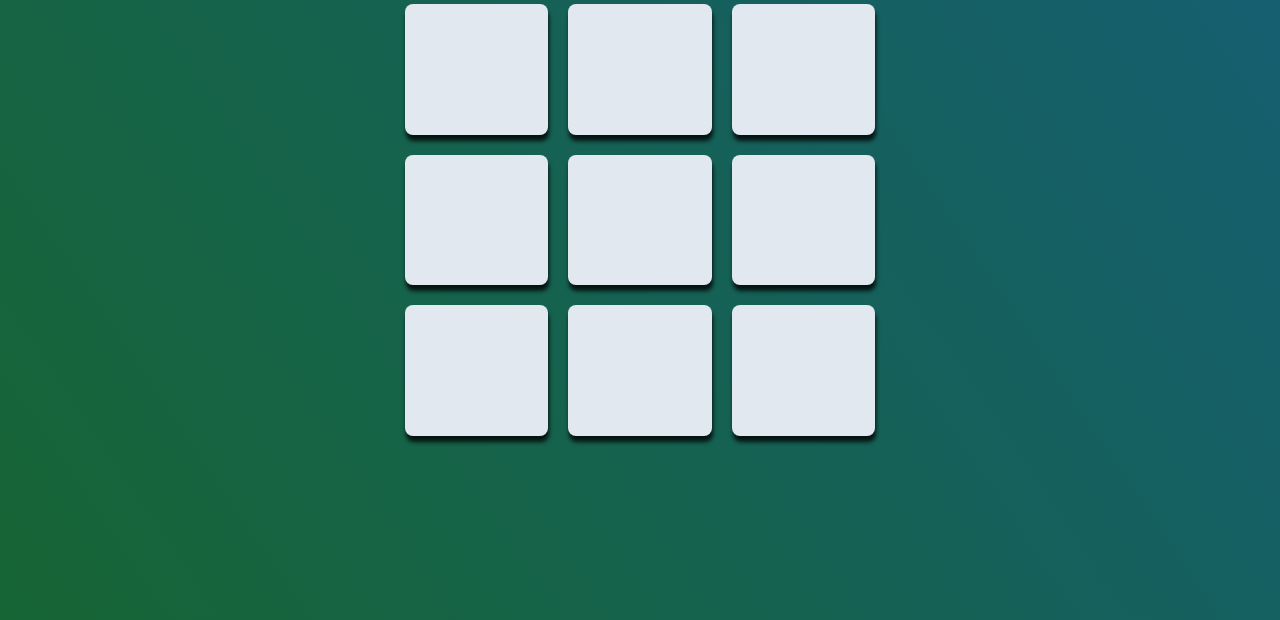
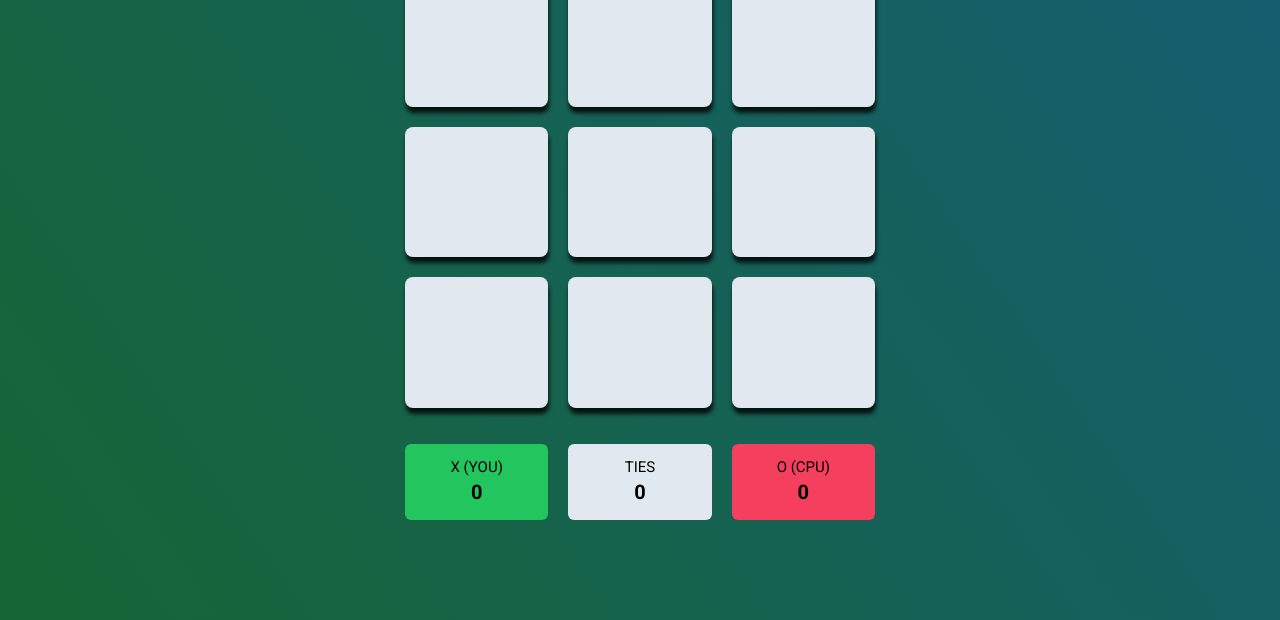
Before and after one commit to Trantuvan/odin-tic-tac-toe, a plain HTML site: page index.html in a window 1280 px wide. Shown: the part 180-800 px from the top of the page. Drawn offline with Linux system fonts and the light colour scheme.

Commit message:
Style Score Board

```diff
--- a/assets/css/style.css
+++ b/assets/css/style.css
@@ -16,6 +16,8 @@
   --cyan-900: #164e63;
 
   --slate-200: #e2e8f0;
+
+  --rose-500: #f43f5e;
 }
 
 /*******************
@@ -48,7 +50,7 @@ img{
   width: min(50rem,100%);
   display: grid;
   gap: 1rem;
-  grid-template-rows: 1fr 8fr 1fr;
+  grid-template-rows: 1fr 8fr 2fr;
   grid-template-areas:
                       "action"
                       "board"
@@ -111,5 +113,45 @@ img{
 }
 
 .score-board{
+  padding: .8rem 1.5rem;
   grid-area: score;
+  display: flex;
+  gap: 2em;
+  justify-content: space-around;
+  align-items: center;
 }
+
+.left-score,
+.center-score,
+.right-score{
+  flex: 1;
+  min-height: 80%;
+  background-color:white;
+  font-size: 1.5rem;
+  border-radius: 6px;
+  display: flex;
+  flex-direction: column;
+  justify-content: center;
+  align-items: center;
+}
+
+.score--header{
+  font-weight: 400;
+}
+
+.score--text{
+  font-size: 2rem;
+  font-weight: 700;
+}
+
+.left-score{
+  background-color: var(--emerald-500);
+}
+
+.center-score{
+  background-color: var(--slate-200);
+}
+
+.right-score{
+  background-color: var(--rose-500);
+}
--- a/index.html
+++ b/index.html
@@ -39,7 +39,20 @@
             <div class="cell" data-index="8"></div>
             <div class="cell" data-index="9"></div>
         </div>
-        <div class="score-board"></div>
+        <div class="score-board">
+            <div class="left-score">
+                <div class="score--header">X (YOU)</div>
+                <div class="score--text">0</div>
+            </div>
+            <div class="center-score">
+                <div class="score--header">TIES</div>
+                <div class="score--text">0</div>
+            </div>
+            <div class="right-score">
+                <div class="score--header">O (CPU)</div>
+                <div class="score--text">0</div>
+            </div>
+        </div>
     </div>
 </body>
 </html>
```
